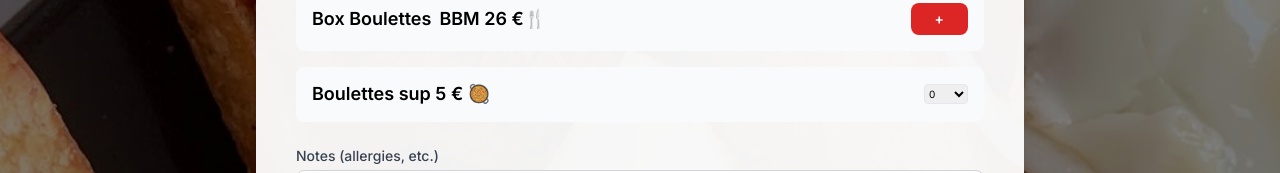
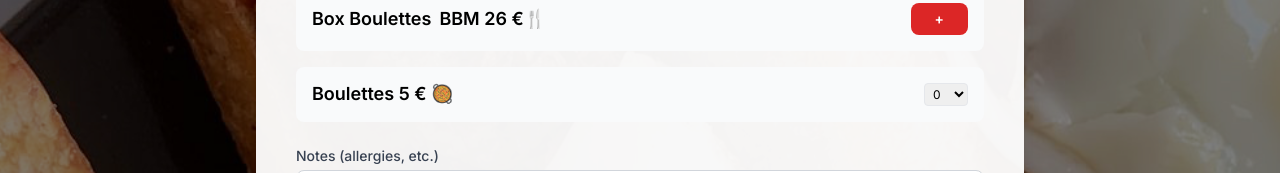
Before and after one commit to jimeye/mekboubaV2, a Next.js app: page /reservation in a window 1280 px wide. Shown: the part 417-590 px from the top of the page. Built offline with nearby package versions, Linux system fonts and the light colour scheme.

Commit message:
Sélecteur unique Boulettes : même design que SBM/BBM, label 'Boulettes 5 € 🥘' (sans 'sup')

```diff
--- a/app/reservation/page.js
+++ b/app/reservation/page.js
@@ -339,9 +339,9 @@ export default function ReservationPage() {
                   </div>
                   <div className="bg-gray-50 p-4 rounded-lg mt-4 mb-4">
                     <div className="flex flex-row items-center justify-between">
-                      <span className="font-semibold text-lg leading-tight">Boulettes sup 5 € 🥘</span>
+                      <span className="font-semibold text-lg leading-tight">Boulettes 5 € 🥘</span>
                       <select
-                        className="border rounded px-0 py-0 text-[10px] w-11 h-5 ml-2"
+                        className="border rounded px-1 py-0.5 text-xs w-11 ml-2"
                         value={formData.boulettesSuppGlobal}
                         onChange={e => setFormData(prev => ({ ...prev, boulettesSuppGlobal: Math.max(0, Math.min(20, parseInt(e.target.value))) }))}
                       >
```
